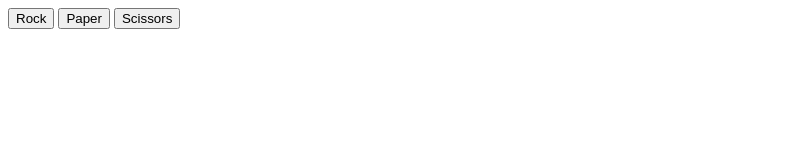
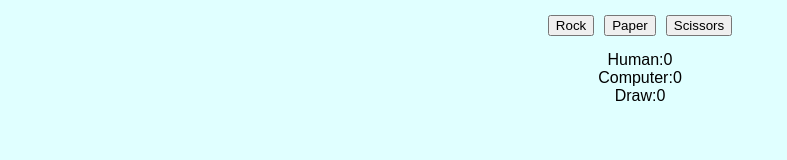
Before and after one commit to DotSnuk/rock-paper-scissors, a plain HTML site: page index.html in a window 1280 px wide. Shown: the whole page, without its empty margins (0-787 px from the left). Drawn offline with Linux system fonts and the light colour scheme.

Commit message:
html displaying score and recent match

```diff
--- a/index.html
+++ b/index.html
@@ -6,15 +6,25 @@
     <meta name="viewport" content="width=device-width, initial-scale=1.0">
     <title>Rock paper scissors</title>
     <script defer type="text/javascript" src="script.js"></script>
+    <link rel="stylesheet" href="style.css">
 </head>
 <body>
-    <button id="rock">Rock</button>
-    <button id="paper">Paper</button>
-    <button id="scissors">Scissors</button>
-    <div>
-        <div id="human"></div>
-        <div id="computer"></div>
-        <div id="draw"></div>
+    <div class="button-container">
+        <button id="rock">Rock</button>
+        <button id="paper">Paper</button>
+        <button id="scissors">Scissors</button>
+    </div>
+    <div class="score-container">
+        <div class="player">
+            <div>Human: </div><div class="score" id="human">0</div>
+        </div>
+        <div class="player">
+            <div>Computer: </div><div class="score" id="computer">0</div>
+        </div>
+        <div class="player">
+            <div>Draw: </div><div class="score" id="draw">0</div>
+        </div>
+        <div id="recent-match"></div>
     </div>
 
 
--- a/script.js
+++ b/script.js
@@ -1,7 +1,7 @@
 const buttons = document.querySelectorAll('button');
 buttons.forEach(b => b.addEventListener('click', event => {
     playRound(event.target.id, getComputerChoice());
-})); //get id
+}));
 let userWins = 0, computerWins = 0, draws = 0;
 //game();
 
@@ -24,7 +24,6 @@ function getComputerChoice(){
 
 function playRound(playerSelection, computerSelection){
     // Made functions for keeping score and return results.
-    //
     playerSelection = playerSelection.toLowerCase();
     if (playerSelection === computerSelection){
         keepScore('draw', playerSelection, computerSelection);
@@ -79,19 +78,37 @@ function keepScore(str, user, computer){
         case 'draw':
             draws++;
             console.log('Draw! You both picked ' + user + '.');
+            document.getElementById('recent-match').innerText = 'Draw! You both picked ' + user + '.';
             logResults();
+            document.getElementById('draw').innerText = draws;
             break;
         case 'userWins':
             userWins++;
             console.log('You win! ' + user + ' beats ' + computer + '.');
+            document.getElementById('recent-match').innerText = 'You win! ' + user + ' beats ' + computer + '.';
             logResults();
+            document.getElementById('human').innerText = userWins;
             break;
         case 'computerWins':
             computerWins++;
             console.log('You lose! ' + computer + ' beats ' + user + '.');
+            document.getElementById('recent-match').innerText = 'You lose! ' + computer + ' beats ' + user + '.';
             logResults();
+            document.getElementById('computer').innerText = computerWins;
             break;
     }
+
+    //
+    // keep working on trying to get html to update with the current score
+    //
+
+}
+
+function updateScore(){
+    const scoreString = document.querySelectorAll('.score');
+    // scoreString.forEach(score => {
+
+    //  }
 
 }
 
--- a/style.css
+++ b/style.css
@@ -0,0 +1,31 @@
+body, html {
+    font-family: sans-serif;
+    display: flex;
+    justify-content: center;
+    flex-direction: column;
+    margin: 0;
+    padding: 0;
+    background-color: lightcyan;
+}
+
+.button-container {
+    display: flex;
+    justify-content: center;
+    flex-direction: row;
+    margin: 10px;;
+
+}
+button {
+    margin: 5px;
+}
+.score-container {
+    display: flex;
+    justify-content: center;
+    align-items: center;
+    flex-direction: column;
+}
+
+.player {
+    display: flex;
+    flex-direction: row;
+}
```
